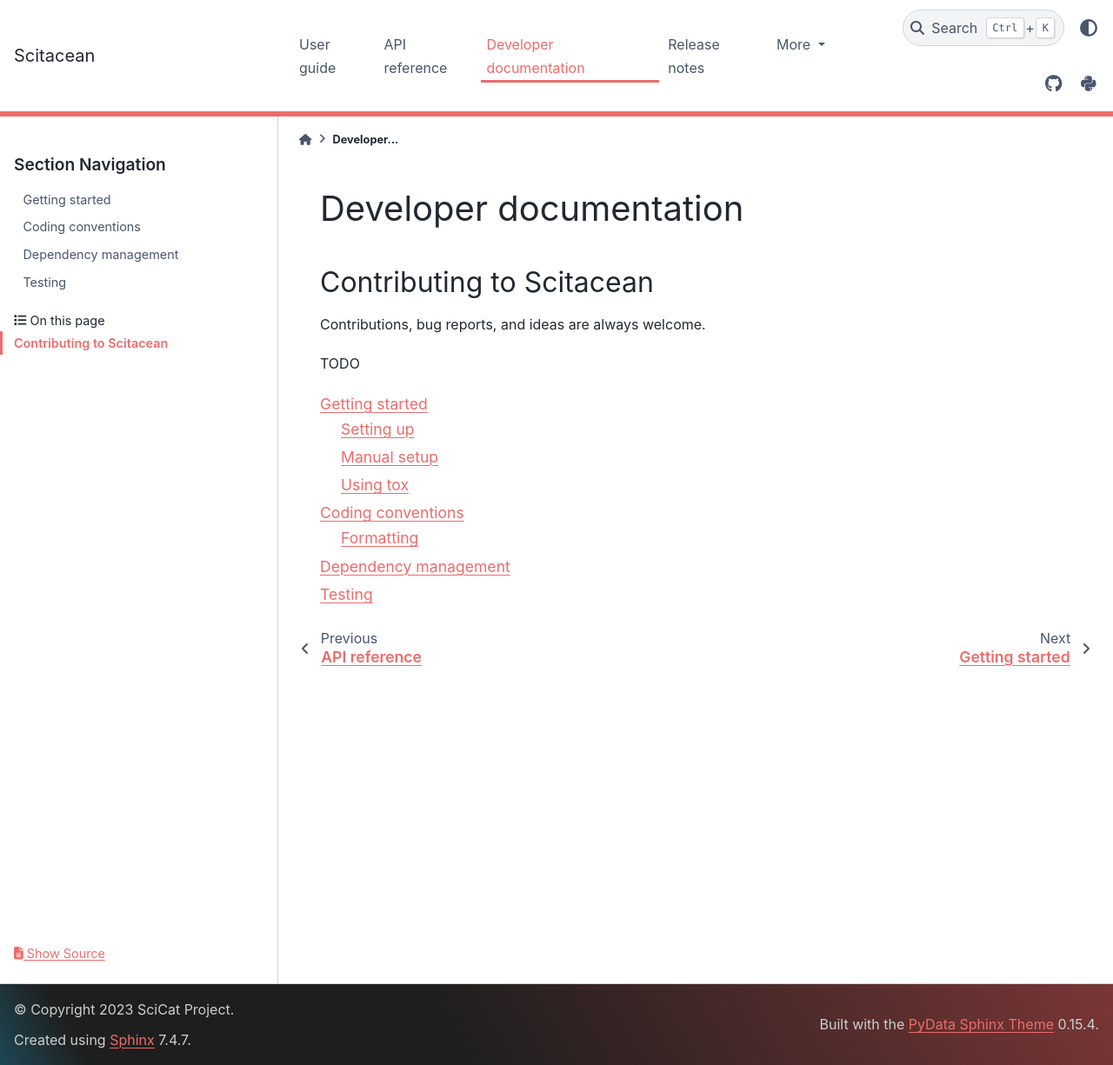
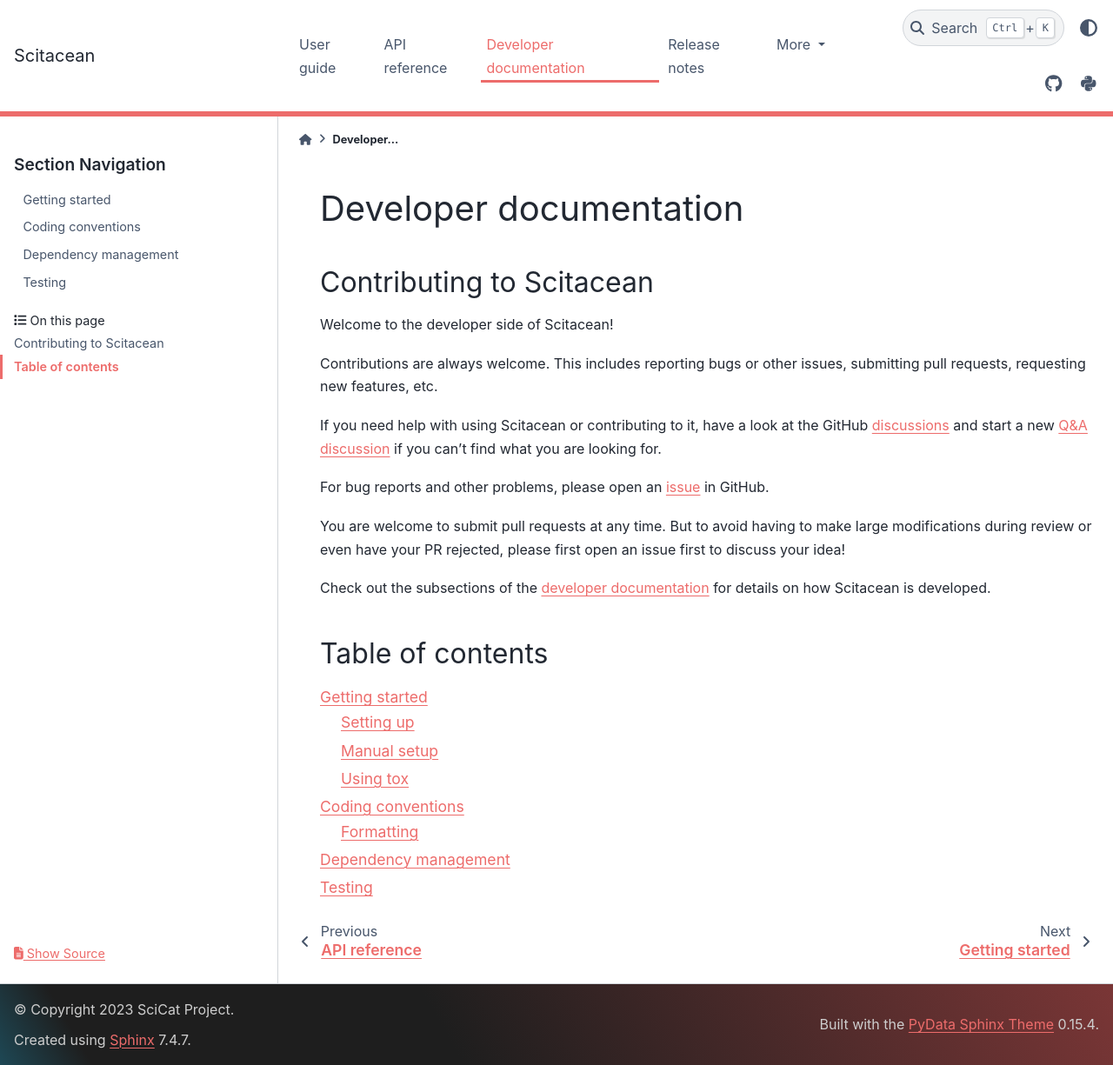
Before and after one commit to SciCatProject/scitacean, a Sphinx documentation site: the page built from docs/developer/index.rst, in a window 1280 px wide and 1225 px high. Shown: the whole window at 87% size. Built offline with Sphinx 7.4.7 and the PyData theme 0.15.4, drawn with Linux system fonts in a browser that asks for light colours; the version number could not be read and is left out.

Commit message:
Add contributing guide

```diff
--- /dev/null
+++ b/CONTRIBUTING.md
@@ -0,0 +1,15 @@
+# Contributing to Scitacean
+
+Welcome to the developer side of Scitacean!
+
+Contributions are always welcome.
+This includes reporting bugs or other issues, submitting pull requests, requesting new features, etc.
+
+If you need help with using Scitacean or contributing to it, have a look at the GitHub [discussions](https://github.com/SciCatProject/scitacean/discussions) and start a new [Q&A discussion](https://github.com/SciCatProject/scitacean/discussions/categories/q-a) if you can't find what you are looking for.
+
+For bug reports and other problems, please open an [issue](https://github.com/SciCatProject/scitacean/issues/new) in GitHub.
+
+You are welcome to submit pull requests at any time.
+But to avoid having to make large modifications during review or even have your PR rejected, please first open an issue first to discuss your idea!
+
+Check out the subsections of the [developer documentation](https://scicatproject.github.io/scitacean/developer/index.html) for details on how Scitacean is developed.
--- a/docs/conf.py
+++ b/docs/conf.py
@@ -33,6 +33,7 @@
     "sphinxcontrib.autodoc_pydantic",
     "sphinx_autodoc_typehints",
     "sphinx_copybutton",
+    "myst_parser",
     "nbsphinx",
 ]
 
--- a/docs/developer/index.rst
+++ b/docs/developer/index.rst
@@ -1,13 +1,11 @@
 Developer documentation
 =======================
 
-Contributing to Scitacean
--------------------------
+.. include:: ../../CONTRIBUTING.md
+   :parser: myst_parser.sphinx_
 
-Contributions, bug reports, and ideas are always welcome.
-
-TODO
-
+Table of contents
+-----------------
 
 .. toctree::
    :maxdepth: 2
```
Also changed, not shown: README.md (+3 -0 lines).
